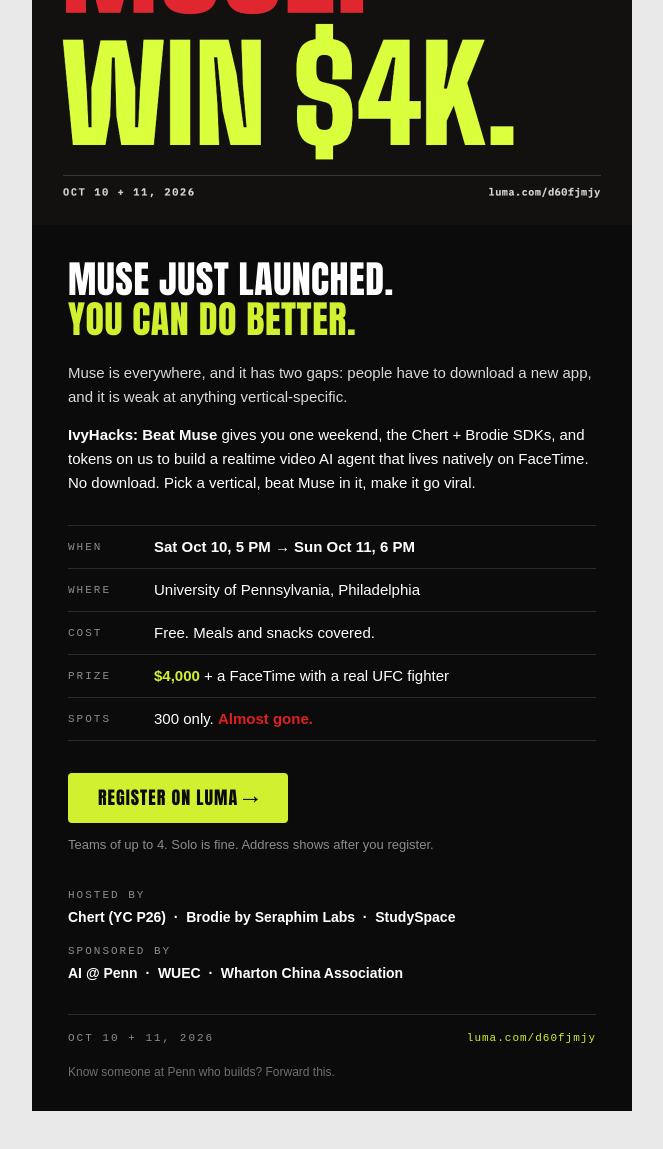
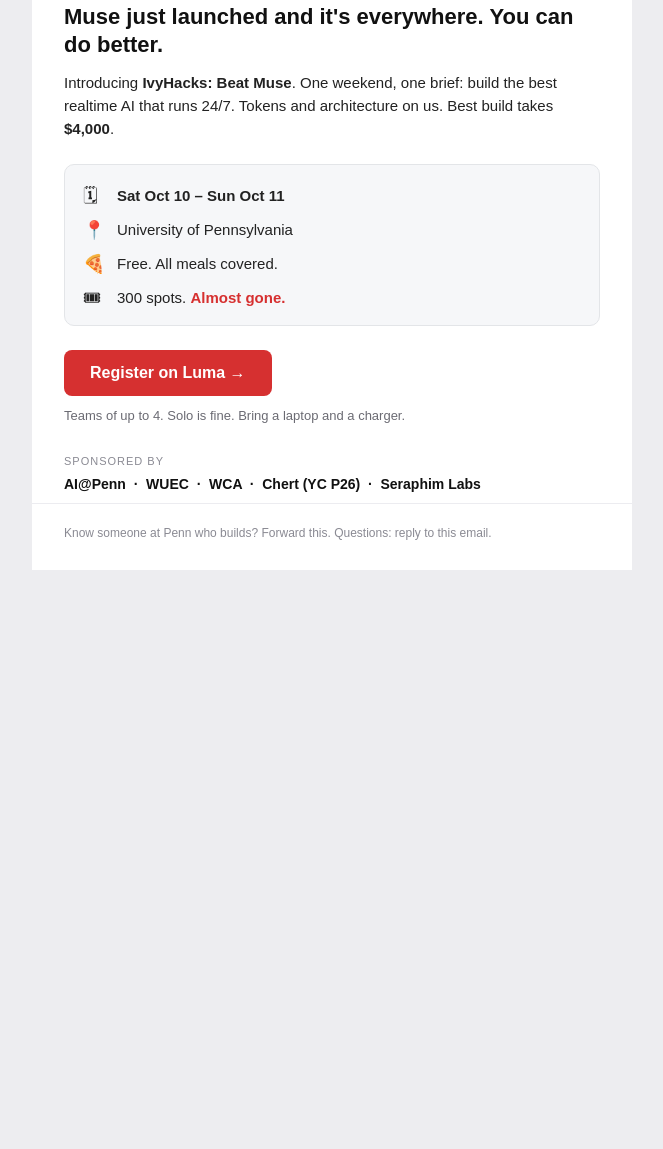
Before and after one commit to HMM76/ivyhacks-beat-muse-kit, a plain HTML site: page index.html in a window 1280 px wide. Shown: the part 461-1610 px from the top of the page, without its empty margins (308-971 px from the left). After the commit the page ends 1091 px from the top, so only its background shows below. Drawn offline with Linux system fonts and the light colour scheme.

Commit message:
Light email back; header image in the Luma cover style; Luma link

```diff
--- a/index.html
+++ b/index.html
@@ -5,18 +5,18 @@
 <meta name="viewport" content="width=device-width, initial-scale=1">
 <title>IvyHacks: Beat Muse — email</title>
 <!--
-  SEND KIT — IvyHacks: Beat Muse   (style matched to the Luma cover: black / white / red / acid)
-  To send:    click "Copy email", paste into Gmail / Apple Mail / Outlook, subject below, send.
-  To re-send: forward the email as-is, or open this page and do the same.
-  Rules kept: inline styles only, tables for layout, hosted image, no classes inside the email.
+  SEND KIT — IvyHacks: Beat Muse
+  To send:   click "Copy email", paste into Gmail / Apple Mail / Outlook compose, add subject, send.
+  To re-send: forward the email you received as-is (Gmail keeps the design), or use this page the same way.
+  Rules kept: inline styles only, tables for layout, hosted images, no classes inside the email.
 -->
 <style>
-  html, body { margin: 0; background: #e9e9ea; }
+  html, body { margin: 0; background: #ededf0; }
   .toolbar { position: sticky; top: 0; z-index: 10; display: flex; gap: 10px; align-items: center; flex-wrap: wrap;
     padding: 12px 16px; background: #fff; border-bottom: 1px solid #ddd; font: 13px Arial, Helvetica, sans-serif; color: #333;
     -webkit-user-select: none; user-select: none; }
   .toolbar button { font: inherit; padding: 8px 14px; border: 1px solid #bbb; border-radius: 6px; background: #fff; cursor: pointer; }
-  .toolbar button.primary { background: #0b0b0b; color: #d0f030; border-color: #0b0b0b; font-weight: bold; }
+  .toolbar button.primary { background: #1a1a1a; color: #fff; border-color: #1a1a1a; }
   .toolbar button.active { background: #e8e8e8; }
   .toolbar .status { color: #1a7f37; margin-left: auto; }
   .stage { padding: 28px 12px 60px; }
@@ -38,58 +38,50 @@
 
 <!-- ================= DESIGNED EMAIL (everything inline) ================= -->
 <div id="email-designed" contenteditable="true" spellcheck="false" style="outline: none;">
-<table role="presentation" cellpadding="0" cellspacing="0" border="0" align="center" bgcolor="#0b0b0b" style="border-collapse: collapse; width: 100%; max-width: 600px; margin: 0 auto; background-color: #0b0b0b; font-family: Arial, Helvetica, sans-serif; color: #ffffff;">
+<table role="presentation" cellpadding="0" cellspacing="0" border="0" align="center" style="border-collapse: collapse; width: 100%; max-width: 600px; margin: 0 auto; background-color: #ffffff; font-family: Arial, Helvetica, sans-serif; color: rgb(34,34,34);">
 
-  <!-- cover -->
+  <!-- hero -->
   <tr>
-    <td style="padding: 0; background-color: #0b0b0b;">
-      <a href="https://luma.com/d60fjmjy" style="text-decoration: none;"><img src="https://raw.githubusercontent.com/HMM76/ivyhacks-beat-muse-kit/main/cover.jpg" width="600" alt="IvyHacks, University of Pennsylvania. BEAT MUSE. WIN $4K. Oct 10 + 11, 2026." style="display: block; width: 100%; max-width: 600px; height: auto; border: 0;"></a>
+    <td style="padding: 0;">
+      <a href="https://luma.com/d60fjmjy" style="text-decoration: none;"><img src="https://raw.githubusercontent.com/HMM76/ivyhacks-beat-muse-kit/main/hero_banner.jpg" width="600" alt="IvyHacks, University of Pennsylvania. BEAT MUSE. WIN $4K. Oct 10 + 11, 2026." style="display: block; width: 100%; max-width: 600px; height: auto; border: 0;"></a>
     </td>
   </tr>
 
-  <!-- headline -->
+  <!-- headline + body -->
   <tr>
-    <td style="padding: 34px 36px 6px 36px; background-color: #0b0b0b;">
-      <div style="font-family: Impact, 'Arial Narrow', 'Helvetica Neue', Arial, sans-serif; font-weight: 900; font-size: 38px; line-height: 40px; letter-spacing: 0.5px; text-transform: uppercase; color: #ffffff;">Muse just launched.</div>
-      <div style="font-family: Impact, 'Arial Narrow', 'Helvetica Neue', Arial, sans-serif; font-weight: 900; font-size: 38px; line-height: 40px; letter-spacing: 0.5px; text-transform: uppercase; color: #d0f030;">You can do better.</div>
-    </td>
-  </tr>
-
-  <!-- body -->
-  <tr>
-    <td style="padding: 16px 36px 8px 36px; background-color: #0b0b0b;">
-      <div style="font-family: Arial, Helvetica, sans-serif; font-size: 15px; line-height: 24px; color: #d9d9d9;">
-        Muse is everywhere, and it has two gaps: people have to download a new app, and it is weak at anything vertical-specific.
-      </div>
-      <div style="font-family: Arial, Helvetica, sans-serif; font-size: 15px; line-height: 24px; color: #ffffff; padding-top: 14px;">
-        <b>IvyHacks: Beat Muse</b> gives you one weekend, the Chert + Brodie SDKs, and tokens on us to build a realtime video AI agent that lives natively on FaceTime. No download. Pick a vertical, beat Muse in it, make it go viral.
+    <td style="padding: 28px 32px 8px 32px;">
+      <div style="font-family: Arial, Helvetica, sans-serif; font-size: 22px; line-height: 28px; font-weight: bold; color: #111111;">Muse just launched and it's everywhere. You can do better.</div>
+      <div style="font-family: Arial, Helvetica, sans-serif; font-size: 15px; line-height: 23px; color: rgb(34,34,34); padding-top: 12px;">
+        Introducing <b>IvyHacks: Beat Muse</b>. One weekend, one brief: build the best realtime AI that runs 24/7. Tokens and architecture on us. Best build takes <b>$4,000</b>.
       </div>
     </td>
   </tr>
 
-  <!-- facts: mono labels, hairlines -->
+  <!-- details card -->
   <tr>
-    <td style="padding: 22px 36px 6px 36px; background-color: #0b0b0b;">
+    <td style="padding: 16px 32px 8px 32px;">
+      <table role="presentation" cellpadding="0" cellspacing="0" border="0" style="border-collapse: separate; width: 100%; background-color: #f6f7f9; border: 1px solid #e3e5e8; border-radius: 10px;">
+        <tr>
+          <td style="padding: 14px 18px 4px 18px;">
             <table role="presentation" cellpadding="0" cellspacing="0" border="0" style="border-collapse: collapse; width: 100%;">
               <tr>
-          <td width="86" style="font-family: 'Courier New', Courier, monospace; font-size: 11px; line-height: 18px; letter-spacing: 2px; color: #8c8c8c; padding: 12px 0; border-top: 1px solid #2a2a2a; vertical-align: top;">WHEN</td>
-          <td style="font-family: Arial, Helvetica, sans-serif; font-size: 15px; line-height: 20px; color: #ffffff; padding: 11px 0; border-top: 1px solid #2a2a2a;"><b>Sat Oct 10, 5 PM → Sun Oct 11, 6 PM</b></td>
+                <td width="34" style="font-size: 18px; line-height: 26px; padding: 4px 0; vertical-align: top;">🗓</td>
+                <td style="font-family: Arial, Helvetica, sans-serif; font-size: 15px; line-height: 26px; color: rgb(34,34,34); padding: 4px 0;"><b>Sat Oct 10 – Sun Oct 11</b></td>
               </tr>
               <tr>
-          <td style="font-family: 'Courier New', Courier, monospace; font-size: 11px; line-height: 18px; letter-spacing: 2px; color: #8c8c8c; padding: 12px 0; border-top: 1px solid #2a2a2a; vertical-align: top;">WHERE</td>
-          <td style="font-family: Arial, Helvetica, sans-serif; font-size: 15px; line-height: 20px; color: #ffffff; padding: 11px 0; border-top: 1px solid #2a2a2a;">University of Pennsylvania, Philadelphia</td>
+                <td width="34" style="font-size: 18px; line-height: 26px; padding: 4px 0; vertical-align: top;">📍</td>
+                <td style="font-family: Arial, Helvetica, sans-serif; font-size: 15px; line-height: 26px; color: rgb(34,34,34); padding: 4px 0;">University of Pennsylvania</td>
               </tr>
               <tr>
-          <td style="font-family: 'Courier New', Courier, monospace; font-size: 11px; line-height: 18px; letter-spacing: 2px; color: #8c8c8c; padding: 12px 0; border-top: 1px solid #2a2a2a; vertical-align: top;">COST</td>
-          <td style="font-family: Arial, Helvetica, sans-serif; font-size: 15px; line-height: 20px; color: #ffffff; padding: 11px 0; border-top: 1px solid #2a2a2a;">Free. Meals and snacks covered.</td>
+                <td width="34" style="font-size: 18px; line-height: 26px; padding: 4px 0; vertical-align: top;">🍕</td>
+                <td style="font-family: Arial, Helvetica, sans-serif; font-size: 15px; line-height: 26px; color: rgb(34,34,34); padding: 4px 0;">Free. All meals covered.</td>
               </tr>
               <tr>
-          <td style="font-family: 'Courier New', Courier, monospace; font-size: 11px; line-height: 18px; letter-spacing: 2px; color: #8c8c8c; padding: 12px 0; border-top: 1px solid #2a2a2a; vertical-align: top;">PRIZE</td>
-          <td style="font-family: Arial, Helvetica, sans-serif; font-size: 15px; line-height: 20px; color: #ffffff; padding: 11px 0; border-top: 1px solid #2a2a2a;"><span style="color: #d0f030; font-weight: bold;">$4,000</span> + a FaceTime with a real UFC fighter</td>
+                <td width="34" style="font-size: 18px; line-height: 26px; padding: 4px 0 10px 0; vertical-align: top;">🎟</td>
+                <td style="font-family: Arial, Helvetica, sans-serif; font-size: 15px; line-height: 26px; color: rgb(34,34,34); padding: 4px 0 10px 0;">300 spots. <span style="color: #d63030; font-weight: bold;">Almost gone.</span></td>
               </tr>
-        <tr>
-          <td style="font-family: 'Courier New', Courier, monospace; font-size: 11px; line-height: 18px; letter-spacing: 2px; color: #8c8c8c; padding: 12px 0; border-top: 1px solid #2a2a2a; border-bottom: 1px solid #2a2a2a; vertical-align: top;">SPOTS</td>
-          <td style="font-family: Arial, Helvetica, sans-serif; font-size: 15px; line-height: 20px; color: #ffffff; padding: 11px 0; border-top: 1px solid #2a2a2a; border-bottom: 1px solid #2a2a2a;">300 only. <span style="color: #e02020; font-weight: bold;">Almost gone.</span></td>
+            </table>
+          </td>
         </tr>
       </table>
     </td>
@@ -97,61 +89,52 @@
 
   <!-- CTA -->
   <tr>
-    <td style="padding: 26px 36px 10px 36px; background-color: #0b0b0b;">
+    <td style="padding: 16px 32px 8px 32px;">
       <table role="presentation" cellpadding="0" cellspacing="0" border="0" style="border-collapse: separate;">
         <tr>
-          <td bgcolor="#d0f030" style="background-color: #d0f030; border-radius: 4px;">
-            <a href="https://luma.com/d60fjmjy" style="display: inline-block; padding: 15px 30px; font-family: Impact, 'Arial Narrow', 'Helvetica Neue', Arial, sans-serif; font-weight: 900; font-size: 18px; line-height: 20px; letter-spacing: 1px; text-transform: uppercase; color: #0b0b0b; text-decoration: none; border-radius: 4px;">Register on Luma →</a>
+          <td style="background-color: #d63030; border-radius: 8px;">
+            <a href="https://luma.com/d60fjmjy" style="display: inline-block; padding: 14px 26px; font-family: Arial, Helvetica, sans-serif; font-size: 16px; line-height: 18px; font-weight: bold; color: #ffffff; text-decoration: none; border-radius: 8px;">Register on Luma →</a>
           </td>
         </tr>
       </table>
-      <div style="font-family: Arial, Helvetica, sans-serif; font-size: 13px; line-height: 19px; color: #8c8c8c; padding-top: 12px;">Teams of up to 4. Solo is fine. Address shows after you register.</div>
+      <div style="font-family: Arial, Helvetica, sans-serif; font-size: 13px; line-height: 19px; color: #6b6b73; padding-top: 10px;">Teams of up to 4. Solo is fine. Bring a laptop and a charger.</div>
     </td>
   </tr>
 
-  <!-- hosts + sponsors -->
+  <!-- sponsors -->
   <tr>
-    <td style="padding: 22px 36px 6px 36px; background-color: #0b0b0b;">
-      <div style="font-family: 'Courier New', Courier, monospace; font-size: 11px; line-height: 18px; letter-spacing: 2px; color: #8c8c8c;">HOSTED BY</div>
-      <div style="font-family: Arial, Helvetica, sans-serif; font-size: 14px; line-height: 22px; font-weight: bold; color: #ffffff; padding: 2px 0 14px 0;">Chert (YC P26) &nbsp;·&nbsp; Brodie by Seraphim Labs &nbsp;·&nbsp; StudySpace</div>
-      <div style="font-family: 'Courier New', Courier, monospace; font-size: 11px; line-height: 18px; letter-spacing: 2px; color: #8c8c8c;">SPONSORED BY</div>
-      <div style="font-family: Arial, Helvetica, sans-serif; font-size: 14px; line-height: 22px; font-weight: bold; color: #ffffff; padding-top: 2px;">AI @ Penn &nbsp;·&nbsp; WUEC &nbsp;·&nbsp; Wharton China Association</div>
+    <td style="padding: 20px 32px 8px 32px;">
+      <div style="font-family: Arial, Helvetica, sans-serif; font-size: 11px; line-height: 16px; letter-spacing: 1px; color: #8a8a93; text-transform: uppercase;">Sponsored by</div>
+      <div style="font-family: Arial, Helvetica, sans-serif; font-size: 14px; line-height: 22px; font-weight: bold; color: #111111; padding-top: 4px;">AI@Penn &nbsp;·&nbsp; WUEC &nbsp;·&nbsp; WCA &nbsp;·&nbsp; Chert (YC P26) &nbsp;·&nbsp; Seraphim Labs</div>
     </td>
   </tr>
 
-  <!-- footer strip, like the cover's bottom line -->
+  <!-- footer -->
   <tr>
-    <td style="padding: 24px 36px 30px 36px; background-color: #0b0b0b;">
-      <table role="presentation" cellpadding="0" cellspacing="0" border="0" style="border-collapse: collapse; width: 100%; border-top: 1px solid #2a2a2a;">
-        <tr>
-          <td style="font-family: 'Courier New', Courier, monospace; font-size: 11px; line-height: 18px; letter-spacing: 2px; color: #8c8c8c; padding-top: 14px; white-space: nowrap;">OCT 10 + 11, 2026</td>
-          <td align="right" style="font-family: 'Courier New', Courier, monospace; font-size: 11px; line-height: 18px; letter-spacing: 1px; color: #8c8c8c; padding-top: 14px;"><a href="https://luma.com/d60fjmjy" style="color: #d0f030; text-decoration: none;">luma.com/d60fjmjy</a></td>
-        </tr>
-      </table>
-      <div style="font-family: Arial, Helvetica, sans-serif; font-size: 12px; line-height: 18px; color: #6f6f6f; padding-top: 16px;">Know someone at Penn who builds? Forward this.</div>
+    <td style="padding: 20px 32px 28px 32px; border-top: 1px solid #ececf0;">
+      <div style="font-family: Arial, Helvetica, sans-serif; font-size: 12px; line-height: 18px; color: #8a8a93;">
+        Know someone at Penn who builds? Forward this. Questions: reply to this email.
+      </div>
     </td>
   </tr>
 
 </table>
 </div>
 
-<!-- ================= PLAIN TEXT (listservs that strip HTML) ================= -->
-<pre id="email-plain" class="hidden" contenteditable="true" spellcheck="false">Muse just launched. You can do better.
+<!-- ================= PLAIN TEXT (for listservs that strip HTML) ================= -->
+<pre id="email-plain" class="hidden" contenteditable="true" spellcheck="false">Muse just launched and it's everywhere. You can do better.
 
-Muse is everywhere, and it has two gaps: people have to download a new app, and it is weak at anything vertical-specific.
+IvyHacks: Beat Muse
+Build the best realtime AI that runs 24/7. Tokens and architecture on us. Best build wins $4,000.
 
-IvyHacks: Beat Muse gives you one weekend, the Chert + Brodie SDKs, and tokens on us to build a realtime video AI agent that lives natively on FaceTime. No download. Pick a vertical, beat Muse in it, make it go viral.
-
-WHEN   Sat Oct 10, 5 PM – Sun Oct 11, 6 PM
-WHERE  University of Pennsylvania, Philadelphia
-COST   Free. Meals and snacks covered.
-PRIZE  $4,000 + a FaceTime with a real UFC fighter
-SPOTS  300 only. Almost gone.
+- Sat Oct 10 – Sun Oct 11
+- University of Pennsylvania
+- Free, all meals covered
+- 300 spots, almost gone
 
 Register: https://luma.com/d60fjmjy
 
-Hosted by Chert (YC P26), Brodie by Seraphim Labs, and StudySpace.
-Sponsored by AI @ Penn, WUEC, and Wharton China Association.
+Sponsored by AI@Penn, WUEC, WCA, Chert (YC P26), Seraphim Labs.
 
 Know someone at Penn who builds? Forward this.</pre>
 
```
Also changed, not shown: hero_banner.jpg (added), 2 other files. Lines whose indentation alone changed are shown as unchanged.
